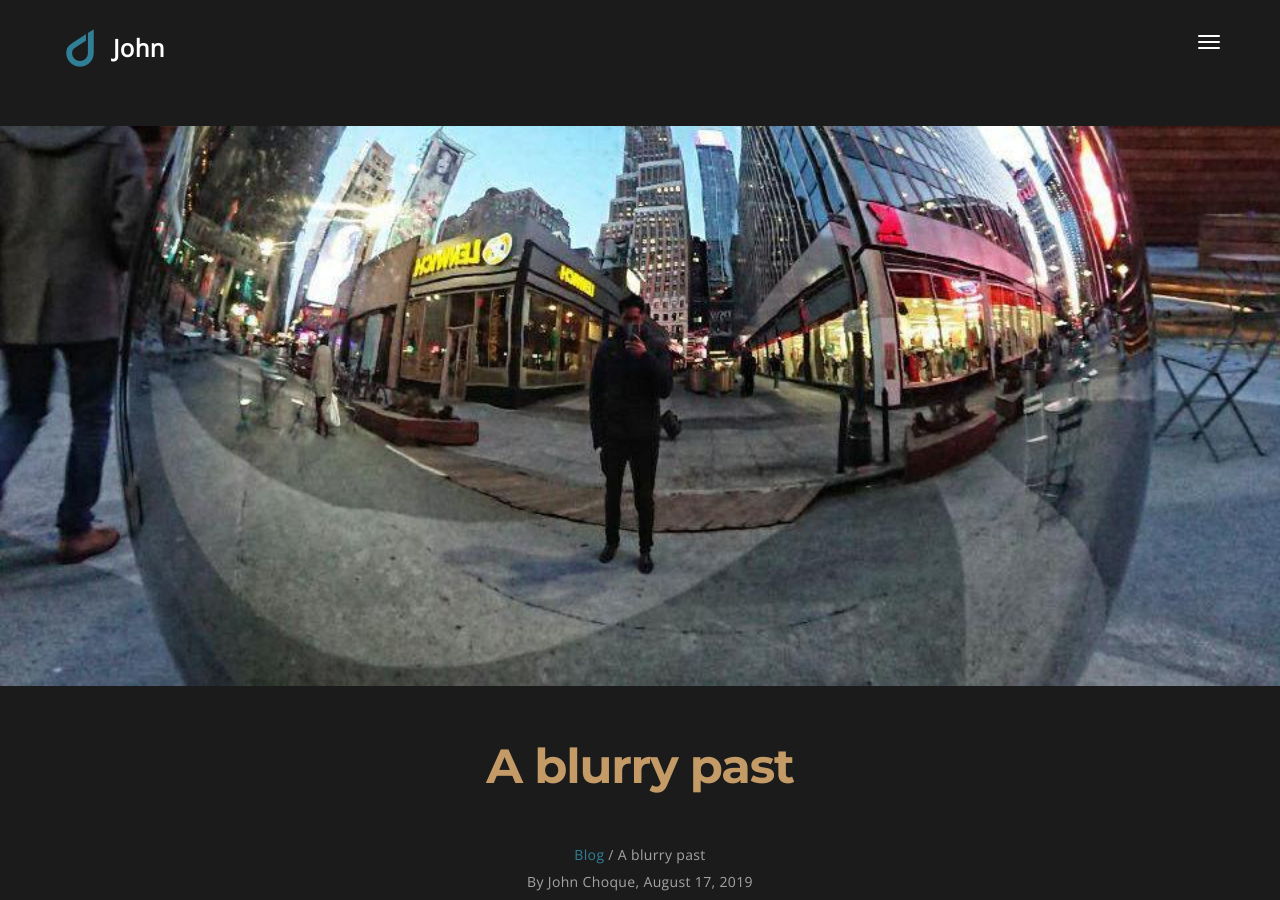
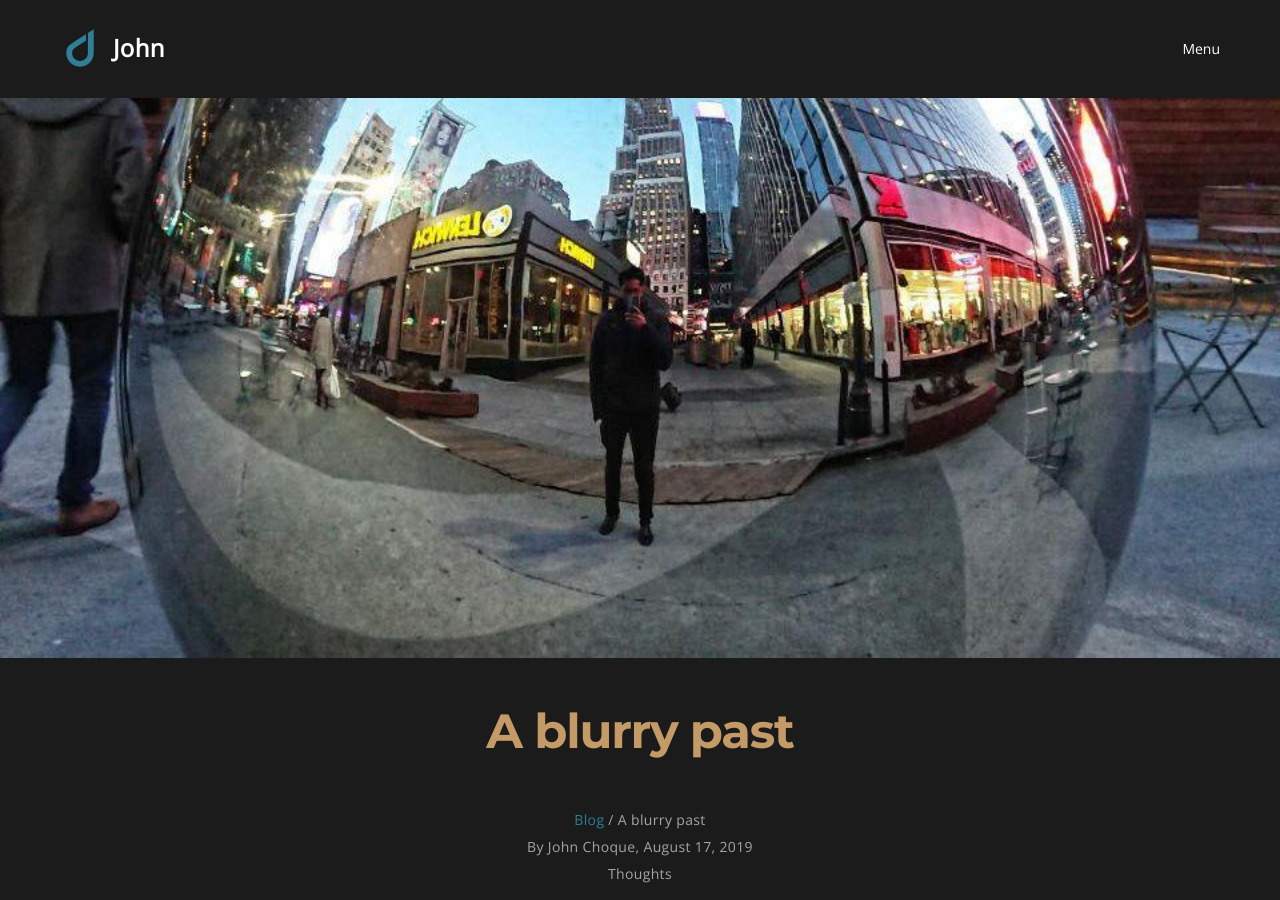
Before and after one commit to thethoughtfulmillennial/thethoughtfulmillennial.github.io, a Jekyll site: the page built from _posts/2019-08-17-a-blurry-past.md, in a window 1280 px wide and 900 px high. Built offline with Jekyll 4.4.1, drawn with Linux system fonts in a browser that asks for light colours; nearby versions of some CDN libraries; some web fonts are replaced; library files that are not in the unit come from our copies.

Commit message:
Updating style.

```diff
--- a/_includes/nav.html
+++ b/_includes/nav.html
@@ -45,9 +45,7 @@
 
 	<button type="button" class="navbar-toggle" data-toggle="collapse" data-target="#navbar-collapse"
 		aria-expanded="false">
-		<span class="icon-bar"></span>
-		<span class="icon-bar"></span>
-		<span class="icon-bar"></span>
+		<span>Menu</span>
 	</button>
 </header>
 
--- a/_layouts/post.html
+++ b/_layouts/post.html
@@ -8,7 +8,7 @@ layout: default
 
 
 <div class="content">
-	<img alt="" class="image-holder image-header wow fadeIn animated" src="/assets/images/post/{{ page.banner_image }}">
+	<img class="image-holder image-header m-0" src="/assets/images/post/{{ page.banner_image }}">
 	<div class="container text-center my-4">
 		<div class="row">
 			<div class="col">
```
